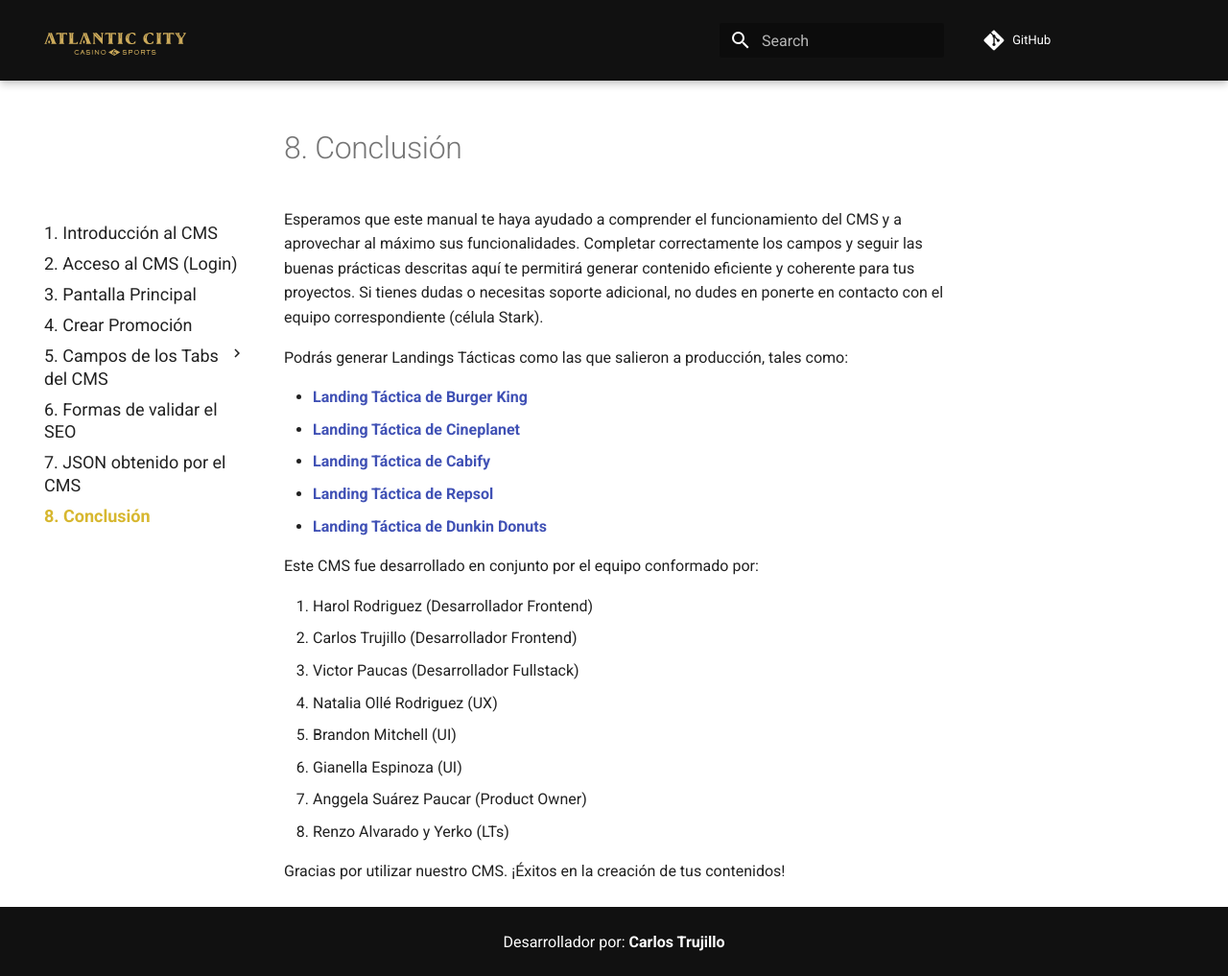
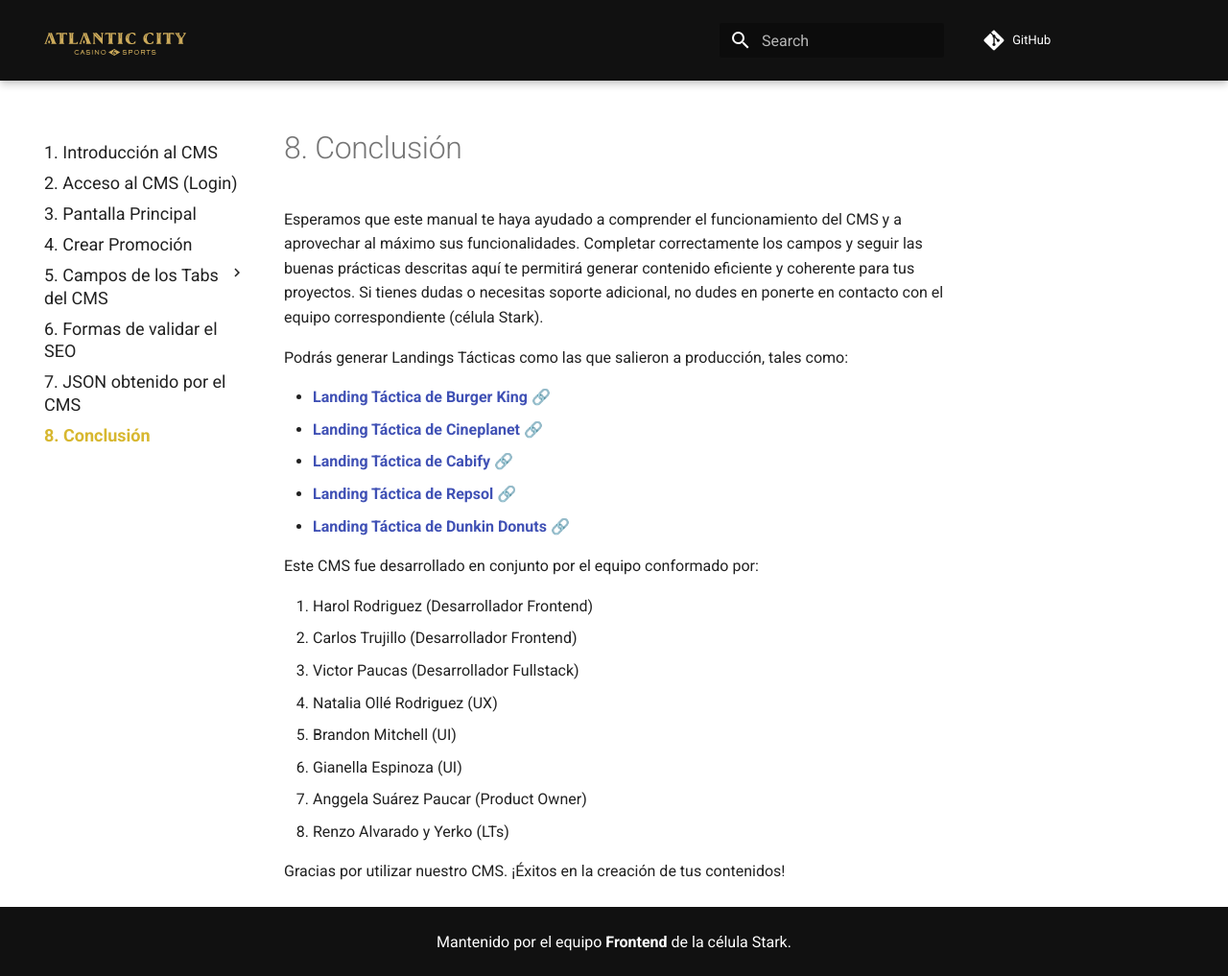
Before and after one commit to carlostrujilloneyra/manual-usuario-cms, an MkDocs documentation site: the page built from docs/conclusion.md, in a window 1280 px wide and 1017 px high. Shown: the whole window at 96% size. Built offline with MkDocs 1.6.1 and Material for MkDocs 9.7.7, drawn with Linux system fonts in a browser that asks for light colours; comment, search, counter and statistics services are not loaded.

```diff
--- a/docs/conclusion.md
+++ b/docs/conclusion.md
@@ -2,11 +2,11 @@ Esperamos que este manual te haya ayudado a comprender el funcionamiento del CMS
 
 Podrás generar Landings Tácticas como las que salieron a producción, tales como:
 
-- **[Landing Táctica de Burger King](https://www.casinoatlanticcity.com/promociones-cyber)**
-- **[Landing Táctica de Cineplanet](https://www.casinoatlanticcity.com/promociones-cine)**
-- **[Landing Táctica de Cabify](https://www.casinoatlanticcity.com/promociones-taxi)**
-- **[Landing Táctica de Repsol](https://www.casinoatlanticcity.com/promociones-gasolina)**
-- **[Landing Táctica de Dunkin Donuts](https://www.casinoatlanticcity.com/promociones-donas)**
+- **[Landing Táctica de Burger King](https://www.casinoatlanticcity.com/promociones-cyber)** 🔗
+- **[Landing Táctica de Cineplanet](https://www.casinoatlanticcity.com/promociones-cine)** 🔗
+- **[Landing Táctica de Cabify](https://www.casinoatlanticcity.com/promociones-taxi)** 🔗
+- **[Landing Táctica de Repsol](https://www.casinoatlanticcity.com/promociones-gasolina)** 🔗
+- **[Landing Táctica de Dunkin Donuts](https://www.casinoatlanticcity.com/promociones-donas)** 🔗
 
 Este CMS fue desarrollado en conjunto por el equipo conformado por:
 
--- a/docs/stylesheets/custom.css
+++ b/docs/stylesheets/custom.css
@@ -31,14 +31,17 @@
   justify-content: center;
   align-items: center;
   background-color: #111;
-  color: var(--md-primary-bg-color);
   font-weight: 700;
   height: 60px;
   padding: 0;
+  color: #111;
+}
 
-  @media screen and (min-width: 768px) {
+@media screen and (min-width: 768px) {
+  .md-nav--primary .md-nav__title[for="__drawer"] {
     background-color: transparent;
     height: 84px;
+    display: none;
   }
 }
 
@@ -58,8 +61,14 @@
   font-size: 18px;
 }
 
+.md-ellipsis:hover {
+  color: #d7b72f;
+  transition: all 0.2s ease-in-out;
+}
+
 .md-nav__item .md-nav__link--active,
-.md-nav__item .md-nav__link--active code {
+.md-nav__item .md-nav__link--active code,
+.md-nav--primary .md-nav__item--active > .md-nav__link {
   color: #d7b72f;
   font-weight: bold;
 }
--- a/overrides/partials/footer.html
+++ b/overrides/partials/footer.html
@@ -1,3 +1,3 @@
 <footer class="footer">
-  <p>Desarrollador por: <strong>Carlos Trujillo</strong></p>
+  <p>Mantenido por el equipo <strong>Frontend</strong> de la célula Stark.</p>
 </footer>
```
Also changed, not shown: docs/first-option-prev.md (+27 -3 lines), docs/second-option-prev.md (+8 -0 lines), docs/images/Dashboard-CMS.png, docs/images/Landing-Previsualizador.png (added), 3 other files.
